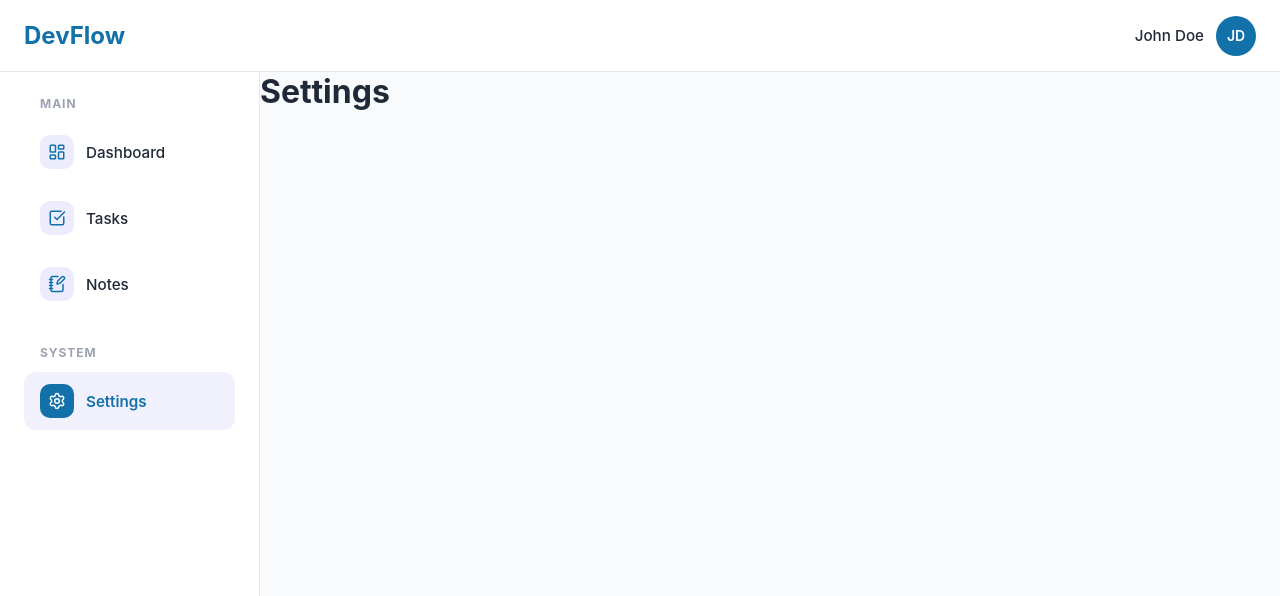
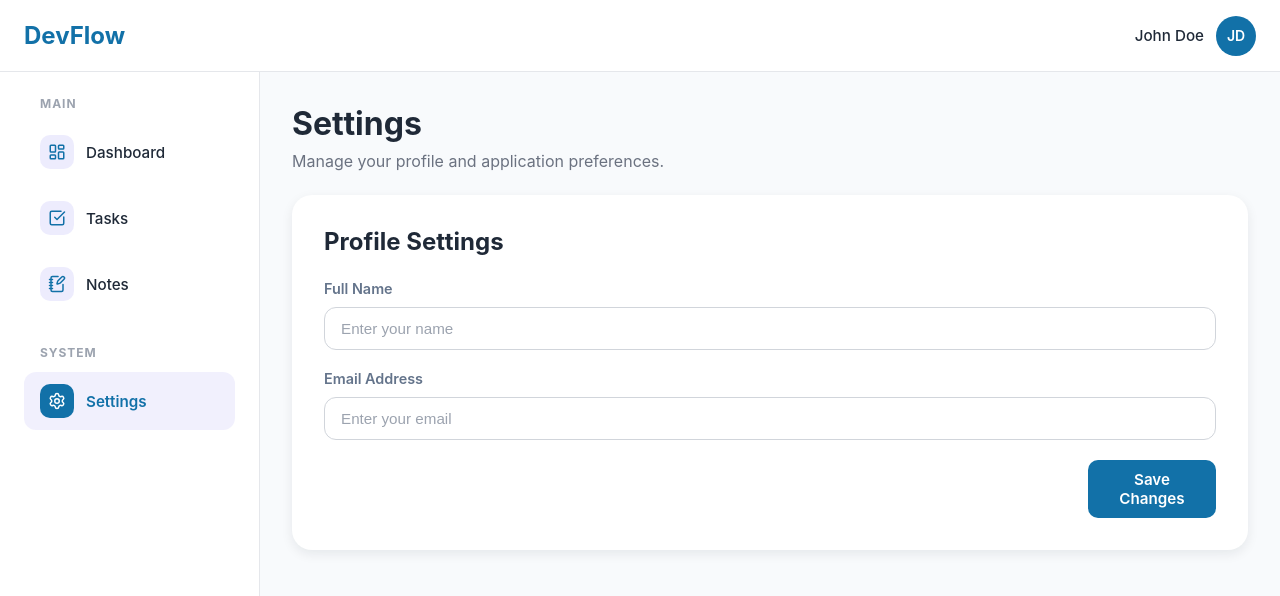
Before and after one commit to AmiraHassann/DevFlow, a React (Vite) app: page /settings in a window 1280 px wide. Shown: the top 596 px of the page. Built offline with nearby package versions, Linux system fonts and the light colour scheme.

Commit message:
feat(settings): add profile settings section

```diff
--- a/src/pages/Settings/Settings.jsx
+++ b/src/pages/Settings/Settings.jsx
@@ -1,7 +1,104 @@
+import { useEffect, useState } from "react";
+
+import Input from "../../components/ui/Input/Input";
+import Button from "../../components/ui/Button/Button";
+
+import styles from "./Settings.module.css";
+
 function Settings() {
+  /* =========================
+     Profile Settings
+  ========================= */
+
+  const [name, setName] = useState("");
+  const [email, setEmail] = useState("");
+
+  /* =========================
+     Load Saved Data
+  ========================= */
+
+  useEffect(() => {
+    const savedName =
+      localStorage.getItem("userName");
+
+    const savedEmail =
+      localStorage.getItem("userEmail");
+
+    if (savedName) {
+      setName(savedName);
+    }
+
+    if (savedEmail) {
+      setEmail(savedEmail);
+    }
+  }, []);
+
+  /* =========================
+     Save Settings
+  ========================= */
+
+  const handleSaveChanges = () => {
+    localStorage.setItem(
+      "userName",
+      name
+    );
+
+    localStorage.setItem(
+      "userEmail",
+      email
+    );
+
+    alert("Settings saved successfully.");
+  };
+
   return (
-    <main>
-      <h1>Settings</h1>
+    <main className={styles.settings}>
+      {/* Header */}
+      <div className={styles.header}>
+        <h1>Settings</h1>
+
+        <p>
+          Manage your profile and
+          application preferences.
+        </p>
+      </div>
+
+      {/* Profile Card */}
+      <div className={styles.card}>
+        <h2>Profile Settings</h2>
+
+        <div className={styles.formGroup}>
+          <label>Full Name</label>
+
+          <Input
+            placeholder="Enter your name"
+            value={name}
+            onChange={(e) =>
+              setName(e.target.value)
+            }
+          />
+        </div>
+
+        <div className={styles.formGroup}>
+          <label>Email Address</label>
+
+          <Input
+            placeholder="Enter your email"
+            value={email}
+            onChange={(e) =>
+              setEmail(e.target.value)
+            }
+          />
+        </div>
+
+        <div className={styles.actions}>
+          <Button
+            onClick={handleSaveChanges}
+          >
+            Save Changes
+          </Button>
+        </div>
+      </div>
     </main>
   );
 }
--- a/src/pages/Settings/Settings.module.css
+++ b/src/pages/Settings/Settings.module.css
@@ -0,0 +1,81 @@
+.settings {
+  flex: 1;
+
+  padding: 32px;
+
+  background: var(--color-background);
+}
+
+.header {
+  margin-bottom: 24px;
+}
+
+.header h1 {
+  margin-bottom: 8px;
+
+  color: var(--color-text);
+
+  font-size: 2rem;
+
+  font-weight: 700;
+}
+
+.header p {
+  color: #6b7280;
+}
+
+.card {
+  padding: 32px;
+
+  border-radius: 20px;
+
+  background: var(--color-surface);
+
+  box-shadow: var(--shadow-md);
+}
+
+.card h2 {
+  margin-bottom: 24px;
+
+  color: var(--color-text);
+}
+
+.formGroup {
+  display: flex;
+
+  flex-direction: column;
+
+  gap: 10px;
+
+  margin-bottom: 20px;
+}
+
+.formGroup label {
+  color: #64748b;
+
+  font-size: 0.9rem;
+
+  font-weight: 600;
+}
+
+.actions {
+  display: flex;
+
+  justify-content: flex-end;
+
+  margin-top: 20px;
+}
+
+@media (max-width: 768px) {
+  .settings {
+    padding: 20px;
+  }
+
+  .card {
+    padding: 24px;
+  }
+
+  .actions button {
+    width: 100%;
+  }
+}
```
